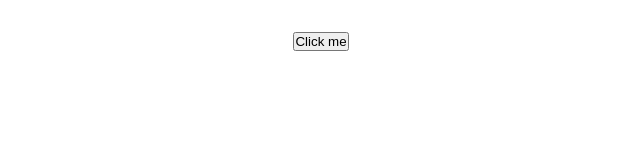
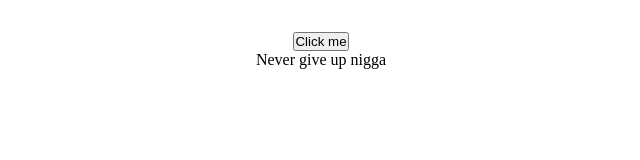
Before and after one commit to itsozod/advice-generator, a React (Vite) app: page / in a window 1280 px wide. Shown: the top 160 px of the page, without its empty margins (319-959 px from the left). Built offline with nearby package versions, Linux system fonts and the light colour scheme.

Commit message:
gave it an initial state

```diff
--- a/src/App.jsx
+++ b/src/App.jsx
@@ -3,7 +3,7 @@ import "./App.css";
 
 function App() {
   const API = "https://api.adviceslip.com/advice";
-  const [advice, setAdvice] = useState("");
+  const [advice, setAdvice] = useState("Never give up nigga");
 
   const getAdvice = async () => {
     try {
```
